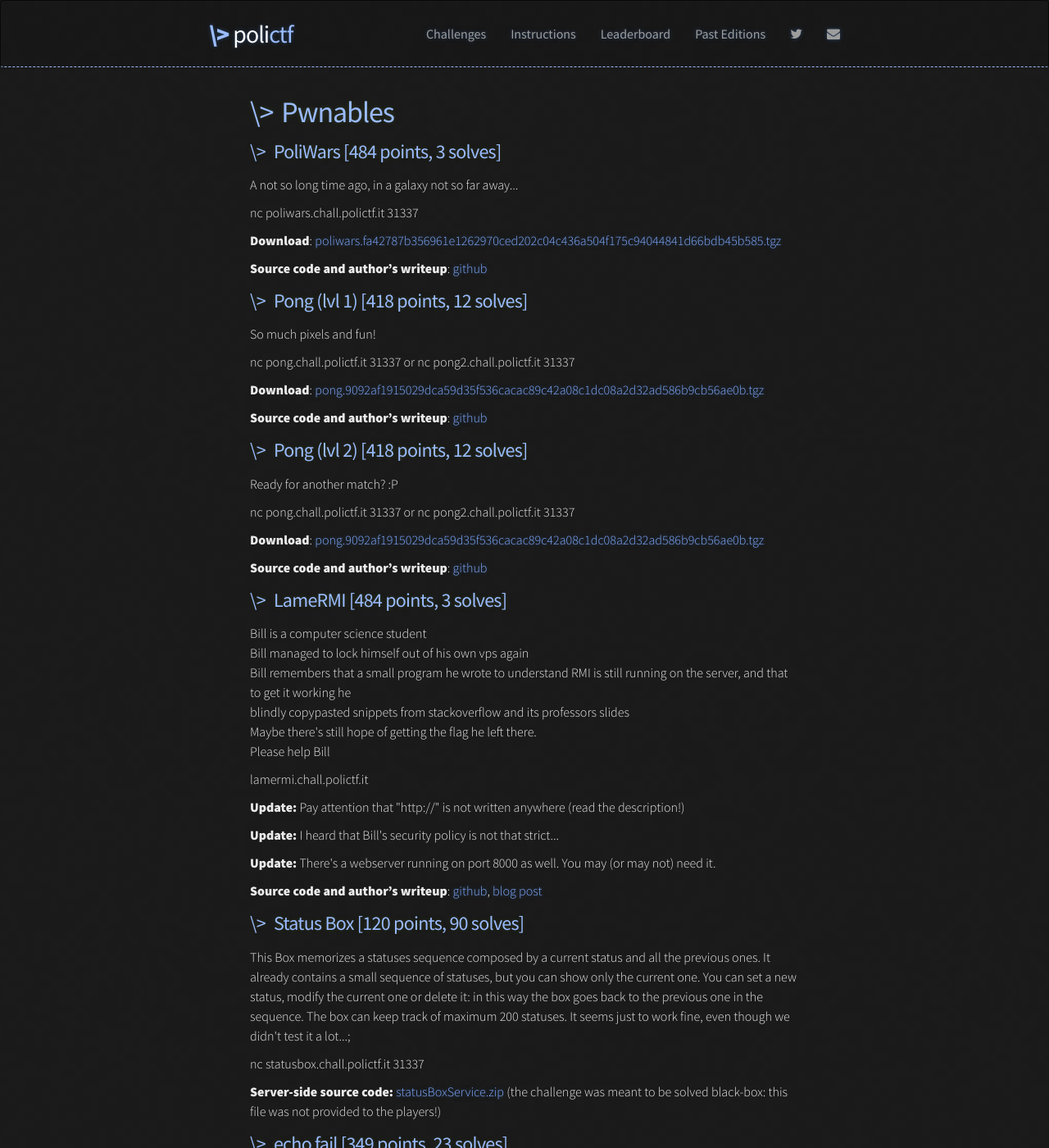
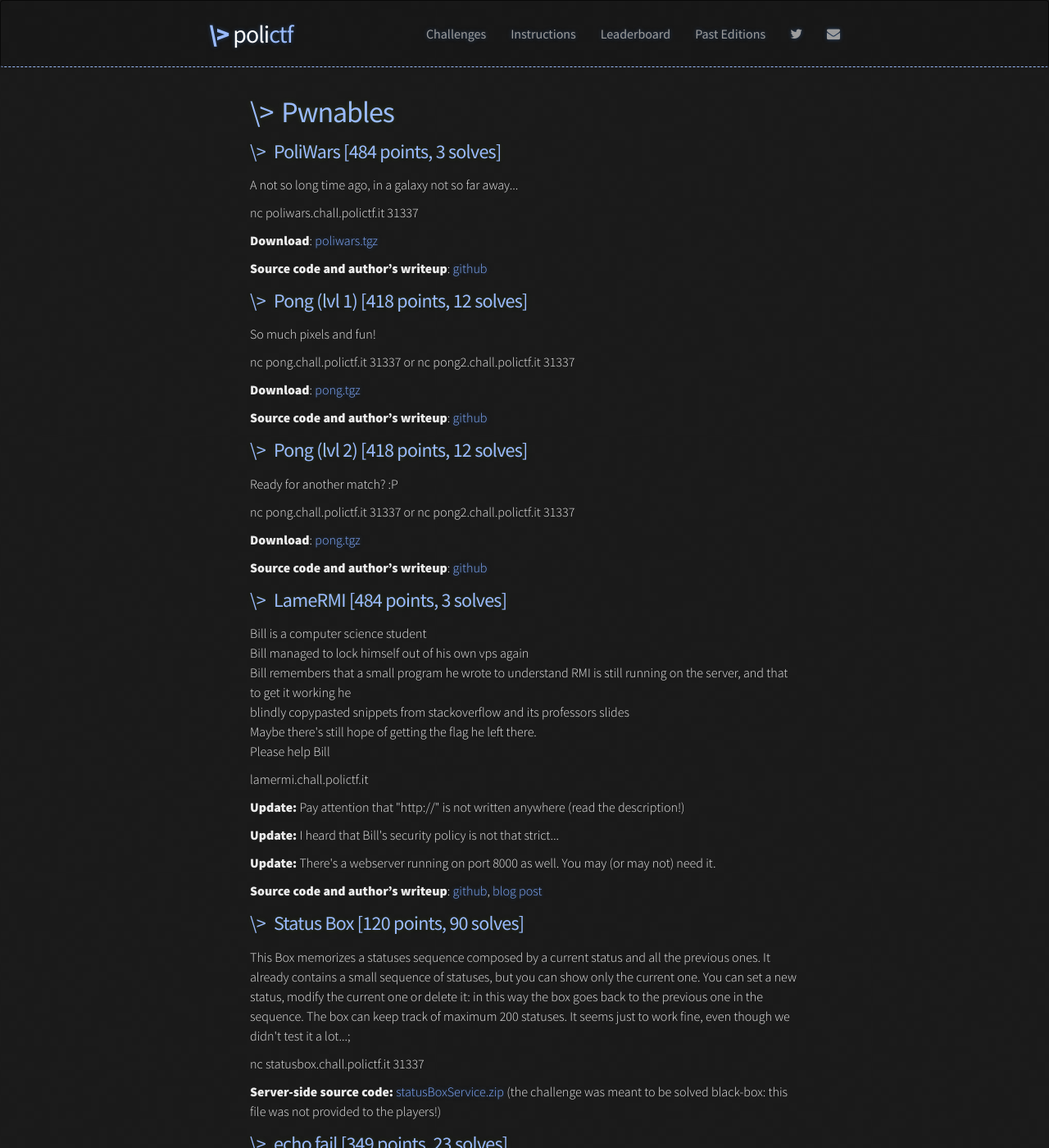
Before and after one commit to PoliCTF/2017.polictf.it, a Jekyll site: the page built from challenges/pwnables.md, in a window 1280 px wide and 1400 px high. Shown: the whole window at 82% size. Built offline with Jekyll 4.4.1, drawn with Linux system fonts in a browser that asks for light colours; some of the changed text lies outside the part shown.

Commit message:
Some small updates

```diff
--- a/challenges/pwnables.md
+++ b/challenges/pwnables.md
@@ -10,7 +10,7 @@ menu: false
 
 <p>A not so long time ago, in a galaxy not so far away...</p><p>nc poliwars.chall.polictf.it 31337</p>
 
-<b>Download</b>: [poliwars.fa42787b356961e1262970ced202c04c436a504f175c94044841d66bdb45b585.tgz](/files/poliwars.fa42787b356961e1262970ced202c04c436a504f175c94044841d66bdb45b585.tgz)
+<b>Download</b>: [poliwars.tgz](/files/poliwars.fa42787b356961e1262970ced202c04c436a504f175c94044841d66bdb45b585.tgz)
 
 <b>Source code and author's writeup</b>: [github](https://github.com/PoliCTF/sources2017/tree/master/pwn-poliwars)
 
@@ -18,7 +18,7 @@ menu: false
 
 <p>So much pixels and fun!</p><p>nc pong.chall.polictf.it 31337 or nc pong2.chall.polictf.it 31337</p>
 
-<b>Download</b>: [pong.9092af1915029dca59d35f536cacac89c42a08c1dc08a2d32ad586b9cb56ae0b.tgz](/files/pong.9092af1915029dca59d35f536cacac89c42a08c1dc08a2d32ad586b9cb56ae0b.tgz)
+<b>Download</b>: [pong.tgz](/files/pong.9092af1915029dca59d35f536cacac89c42a08c1dc08a2d32ad586b9cb56ae0b.tgz)
 
 <b>Source code and author's writeup</b>: [github](https://github.com/PoliCTF/sources2017/tree/master/pwn-pong)
 
@@ -26,7 +26,7 @@ menu: false
 
 <p>Ready for another match? :P</p><p>nc pong.chall.polictf.it 31337 or nc pong2.chall.polictf.it 31337</p>
 
-<b>Download</b>: [pong.9092af1915029dca59d35f536cacac89c42a08c1dc08a2d32ad586b9cb56ae0b.tgz](/files/pong.9092af1915029dca59d35f536cacac89c42a08c1dc08a2d32ad586b9cb56ae0b.tgz)
+<b>Download</b>: [pong.tgz](/files/pong.9092af1915029dca59d35f536cacac89c42a08c1dc08a2d32ad586b9cb56ae0b.tgz)
 
 <b>Source code and author's writeup</b>: [github](https://github.com/PoliCTF/sources2017/tree/master/pwn-pong)
 
```
Also changed, not shown: other parts of challenges/pwnables.md (+3 -3 lines), challenges/grab-bag.md (+2 -2 lines).
